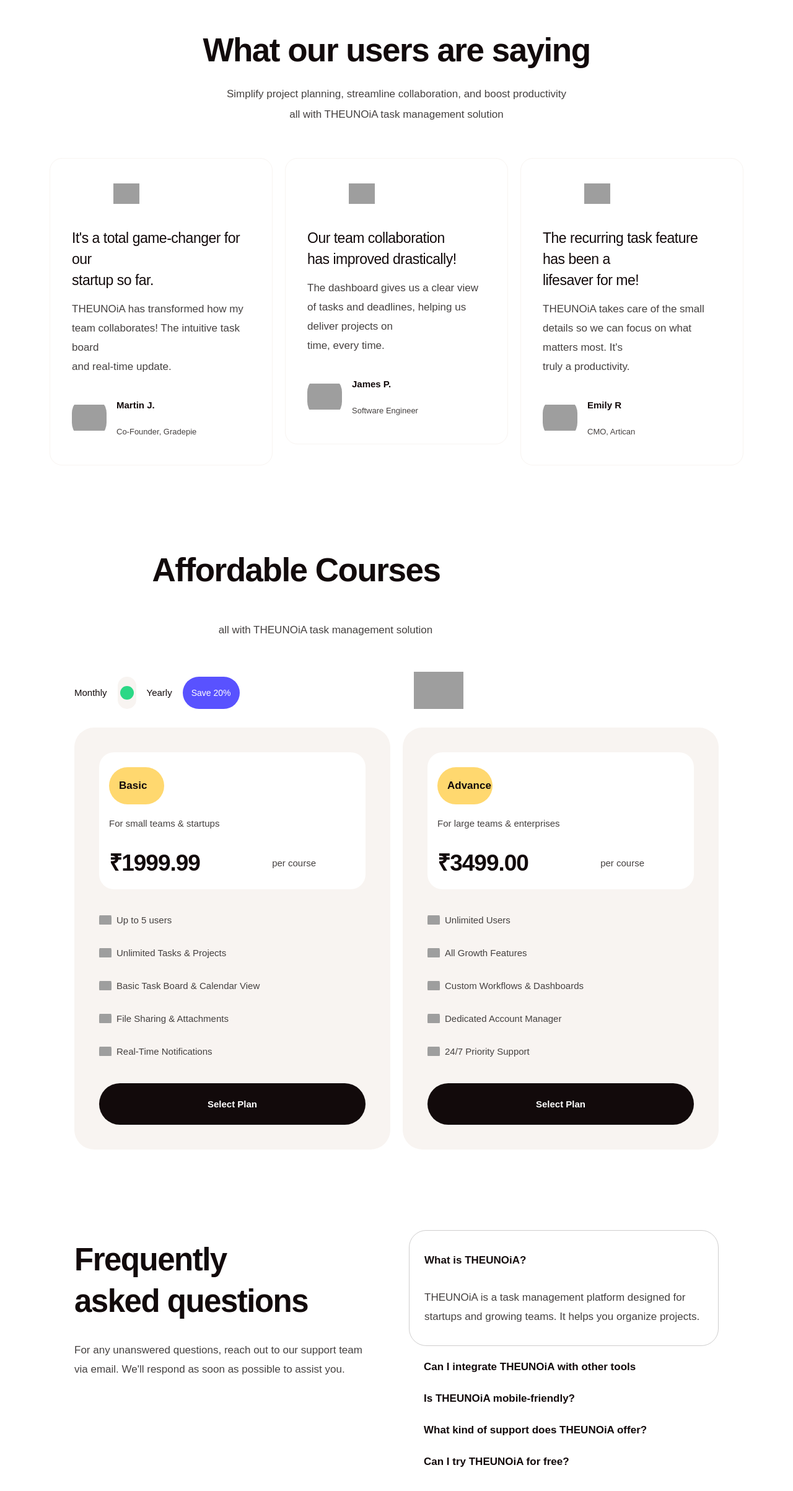
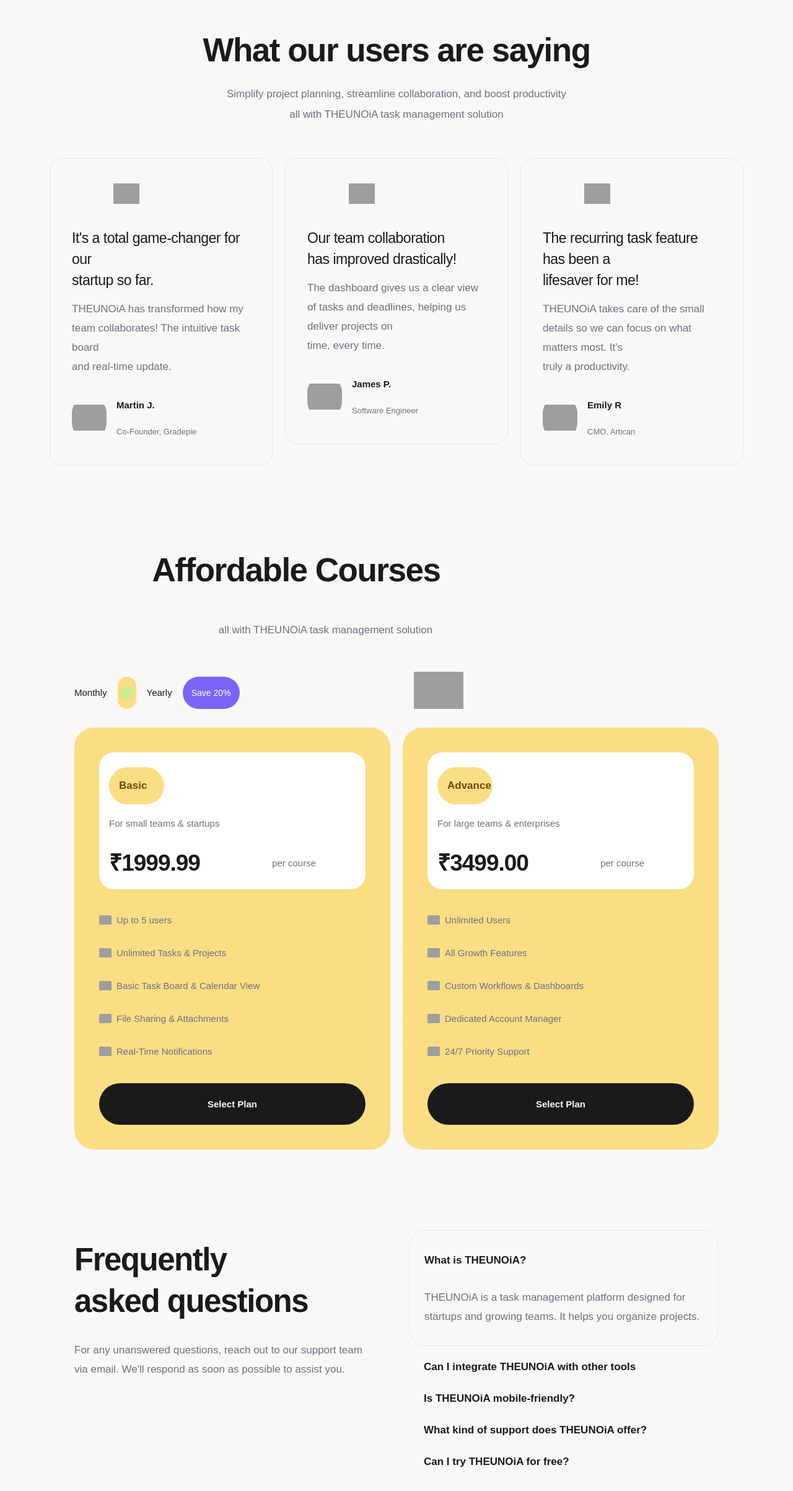
Before and after one commit to THEUNOiA-2025/theunoia, a React (Vite) app: page / in a window 1280 px wide. Shown: the part 7567-9973 px from the top of the page at 62% size. Built offline with nearby package versions, Linux system fonts and the light colour scheme; grey boxes are pictures that could not be loaded; the HTML template or start-up script is replaced by a standard one; a web font is replaced by a local one.

Commit message:
Revert landing page changes

```diff
--- a/src/components/FAQ.tsx
+++ b/src/components/FAQ.tsx
@@ -27,18 +27,18 @@ const FAQ = () => {
   ];
 
   return (
-    <section className="bg-white flex w-full flex-col items-center pt-[130px] px-20 max-md:max-w-full max-md:pt-[100px] max-md:px-5">
+    <section className="bg-background flex w-full flex-col items-center pt-[130px] px-20 max-md:max-w-full max-md:pt-[100px] max-md:px-5">
       <div className="z-10 mb-[-193px] w-[1200px] max-w-full max-md:mb-2.5">
         <div className="flex w-full flex-col items-stretch px-10 max-md:max-w-full max-md:px-5">
           <div className="max-md:max-w-full">
             <div className="gap-5 flex max-md:flex-col max-md:items-stretch">
               <div className="w-6/12 max-md:w-full max-md:ml-0">
                 <div className="flex flex-col items-stretch mt-3.5 max-md:max-w-full max-md:mt-10">
-                  <h2 className="text-[rgba(18,10,11,1)] text-[51px] font-bold leading-[67px] tracking-[-1.5px] max-md:text-[40px] max-md:leading-[58px]">
+                  <h2 className="text-foreground text-[51px] font-bold leading-[67px] tracking-[-1.5px] max-md:text-[40px] max-md:leading-[58px]">
                     Frequently <br />
                     asked questions
                   </h2>
-                  <p className="text-[rgba(69,65,64,1)] text-[17px] font-normal leading-[31px] mt-[30px] max-md:max-w-full">
+                  <p className="text-muted-foreground text-[17px] font-normal leading-[31px] mt-[30px] max-md:max-w-full">
                     For any unanswered questions, reach out to our support team <br />
                     via email. We'll respond as soon as possible to assist you.
                   </p>
@@ -47,15 +47,15 @@ const FAQ = () => {
               <div className="w-6/12 ml-5 max-md:w-full max-md:ml-0">
                 <div className="flex grow flex-col items-stretch text-[17px] max-md:max-w-full max-md:mt-10">
                   {faqs.map((faq, index) => (
-                    <div key={index} className={`${index === 0 ? 'border' : ''} flex flex-col items-stretch ${index === 0 ? 'px-6 py-[31px] rounded-2xl border-[rgba(18,10,11,0.2)] border-solid' : 'ml-6 mt-[17px]'} max-md:max-w-full ${index === 0 ? 'max-md:px-5' : 'max-md:ml-2.5'}`}>
+                    <div key={index} className={`${index === 0 ? 'border' : ''} flex flex-col items-stretch ${index === 0 ? 'px-6 py-[31px] rounded-2xl border-border' : 'ml-6 mt-[17px]'} max-md:max-w-full ${index === 0 ? 'max-md:px-5' : 'max-md:ml-2.5'}`}>
                       <button
                         onClick={() => setOpenFaq(openFaq === index ? -1 : index)}
-                        className="text-[rgba(18,10,11,1)] font-bold leading-loose text-left hover:text-gray-600 transition-colors"
+                        className="text-foreground font-bold leading-loose text-left hover:text-muted-foreground transition-colors"
                       >
                         {faq.question}
                       </button>
                       {openFaq === index && index === 0 && (
-                        <div className="text-[rgba(69,65,64,1)] font-normal leading-[31px] mt-[27px] max-md:max-w-full">
+                        <div className="text-muted-foreground font-normal leading-[31px] mt-[27px] max-md:max-w-full">
                           {faq.answer}
                         </div>
                       )}
@@ -65,19 +65,19 @@ const FAQ = () => {
               </div>
             </div>
           </div>
-          <div className="bg-[rgba(255,216,111,1)] w-full overflow-hidden mt-28 px-[67px] py-[50px] rounded-[40px] max-md:max-w-full max-md:mt-10 max-md:px-5">
+          <div className="bg-yellow w-full overflow-hidden mt-28 px-[67px] py-[50px] rounded-[40px] max-md:max-w-full max-md:mt-10 max-md:px-5">
             <div className="gap-5 flex max-md:flex-col max-md:items-stretch">
               <div className="w-6/12 max-md:w-full max-md:ml-0">
                 <div className="flex flex-col self-stretch font-bold my-auto max-md:max-w-full max-md:mt-10">
-                  <h2 className="text-[rgba(18,10,11,1)] text-[37px] leading-[52px] tracking-[-1px]">
+                  <h2 className="text-yellow-foreground text-[37px] leading-[52px] tracking-[-1px]">
                     Get You Work Done
                     <br />
                     within days, not weeks!
                   </h2>
-                  <p className="text-[rgba(69,65,64,1)] text-[17px] font-normal leading-[31px] self-stretch mt-[26px] max-md:max-w-full">
+                  <p className="text-yellow-foreground text-[17px] font-normal leading-[31px] self-stretch mt-[26px] max-md:max-w-full">
                     THEUNOiA is the ultimate SaaS & startup tool to help you get your work done, As well as skill up and get guaranteed Internships
                   </p>
-                  <button className="bg-[rgba(18,10,11,1)] flex flex-col overflow-hidden items-stretch text-[15px] text-white leading-loose justify-center mt-[38px] px-[30px] py-[18px] rounded-[100px] max-md:px-5 hover:bg-gray-800 transition-colors">
+                  <button className="bg-foreground flex flex-col overflow-hidden items-stretch text-[15px] text-background leading-loose justify-center mt-[38px] px-[30px] py-[18px] rounded-[100px] max-md:px-5 hover:opacity-90 transition-opacity">
                     Get This Template
                   </button>
                 </div>
--- a/src/components/Pricing.tsx
+++ b/src/components/Pricing.tsx
@@ -31,31 +31,31 @@ const Pricing = () => {
   ];
 
   return (
-    <section className="bg-white flex w-full flex-col items-center pt-[142px] px-20 max-md:max-w-full max-md:pt-[100px] max-md:px-5">
+    <section className="bg-background flex w-full flex-col items-center pt-[142px] px-20 max-md:max-w-full max-md:pt-[100px] max-md:px-5">
       <div className="flex w-[1040px] max-w-full flex-col items-stretch">
         <div className="flex w-[716px] max-w-full flex-col mr-[42px] max-md:mr-2.5">
-          <h2 className="text-[rgba(18,10,11,1)] text-[53px] font-bold leading-none tracking-[-1.5px] text-center max-md:max-w-full max-md:text-[40px]">
+          <h2 className="text-foreground text-[53px] font-bold leading-none tracking-[-1.5px] text-center max-md:max-w-full max-md:text-[40px]">
             Affordable Courses
           </h2>
-          <p className="text-[rgba(69,65,64,1)] text-[17px] font-normal leading-[31px] text-center ml-[95px] mt-[55px] max-md:ml-2.5 max-md:mt-10">
+          <p className="text-muted-foreground text-[17px] font-normal leading-[31px] text-center ml-[95px] mt-[55px] max-md:ml-2.5 max-md:mt-10">
             all with THEUNOiA task management solution
           </p>
           <div className="flex w-[628px] max-w-full items-stretch gap-5 flex-wrap justify-between mt-[52px] max-md:mt-10">
             <div className="flex items-stretch gap-[17px] mt-2">
-              <div className="text-[rgba(18,10,11,1)] text-[15px] font-medium leading-loose grow my-auto">
+              <div className="text-foreground text-[15px] font-medium leading-loose grow my-auto">
                 Monthly
               </div>
               <button
                 onClick={() => setIsYearly(!isYearly)}
-                className="bg-[rgba(248,244,241,1)] flex flex-col justify-center p-1 rounded-[500px]"
+                className="bg-secondary flex flex-col justify-center p-1 rounded-[500px]"
                 aria-label="Toggle pricing period"
               >
-                <div className={`w-[22px] h-[22px] rounded-[50px] transition-colors ${isYearly ? 'bg-[rgba(43,216,134,1)]' : 'bg-gray-400'}`} />
+                <div className={`w-[22px] h-[22px] rounded-[50px] transition-colors ${isYearly ? 'bg-green' : 'bg-muted'}`} />
               </button>
-              <div className="text-[rgba(18,10,11,1)] text-[15px] font-medium leading-loose my-auto">
+              <div className="text-foreground text-[15px] font-medium leading-loose my-auto">
                 Yearly
               </div>
-              <div className="bg-[rgba(89,82,255,1)] flex flex-col items-stretch text-sm text-white font-normal leading-loose justify-center px-3.5 py-[11px] rounded-[50px]">
+              <div className="bg-primary flex flex-col items-stretch text-sm text-primary-foreground font-normal leading-loose justify-center px-3.5 py-[11px] rounded-[50px]">
                 <div>Save 20%</div>
               </div>
             </div>
@@ -70,26 +70,26 @@ const Pricing = () => {
           <div className="gap-5 flex max-md:flex-col max-md:items-stretch">
             {plans.map((plan, index) => (
               <article key={index} className="w-6/12 max-md:w-full max-md:ml-0">
-                <div className="bg-[rgba(248,244,241,1)] flex w-full flex-col mx-auto p-10 rounded-[32px] max-md:max-w-full max-md:mt-10 max-md:px-5 hover-lift">
-                  <div className="bg-white self-stretch flex w-full flex-col overflow-hidden pl-4 pr-20 py-6 rounded-3xl max-md:pr-5">
-                    <div className="bg-[rgba(255,216,111,1)] flex w-[89px] flex-col text-[17px] text-[rgba(18,10,11,1)] font-bold whitespace-nowrap leading-loose justify-center px-4 py-[13px] rounded-[100px] max-md:pr-5">
+                <div className="bg-secondary flex w-full flex-col mx-auto p-10 rounded-[32px] max-md:max-w-full max-md:mt-10 max-md:px-5 hover-lift">
+                  <div className="bg-card self-stretch flex w-full flex-col overflow-hidden pl-4 pr-20 py-6 rounded-3xl max-md:pr-5">
+                    <div className="bg-yellow flex w-[89px] flex-col text-[17px] text-yellow-foreground font-bold whitespace-nowrap leading-loose justify-center px-4 py-[13px] rounded-[100px] max-md:pr-5">
                       <div>{plan.name}</div>
                     </div>
-                    <div className="text-[rgba(69,65,64,1)] text-[15px] font-medium leading-loose mt-4">
+                    <div className="text-muted-foreground text-[15px] font-medium leading-loose mt-4">
                       {plan.description}
                     </div>
                     <div className="flex items-stretch gap-1.5 mt-[30px]">
-                      <div className="text-[rgba(18,10,11,1)] text-[37px] font-bold leading-none tracking-[-1px] grow">
+                      <div className="text-foreground text-[37px] font-bold leading-none tracking-[-1px] grow">
                         {plan.price}
                       </div>
-                      <div className="text-[rgba(69,65,64,1)] text-[15px] font-medium leading-[27px] my-auto">
+                      <div className="text-muted-foreground text-[15px] font-medium leading-[27px] my-auto">
                         per course
                       </div>
                     </div>
                   </div>
                   <div className="mt-[35px] space-y-[23px]">
                     {plan.features.map((feature, featureIndex) => (
-                      <div key={featureIndex} className="flex items-stretch gap-2 text-[15px] text-[rgba(69,65,64,1)] font-medium leading-loose">
+                      <div key={featureIndex} className="flex items-stretch gap-2 text-[15px] text-muted-foreground font-medium leading-loose">
                         <img
                           src="https://api.builder.io/api/v1/image/assets/TEMP/170f0659d16144b9d3592ed92872205b55c43a75?placeholderIfAbsent=true"
                           alt="Check mark"
@@ -99,7 +99,7 @@ const Pricing = () => {
                       </div>
                     ))}
                   </div>
-                  <button className="bg-[rgba(18,10,11,1)] self-stretch flex flex-col overflow-hidden items-center text-[15px] text-white font-bold leading-[1.8] justify-center mt-9 px-[70px] py-5 rounded-[100px] max-md:px-5 hover:bg-gray-800 transition-colors">
+                  <button className="bg-foreground self-stretch flex flex-col overflow-hidden items-center text-[15px] text-background font-bold leading-[1.8] justify-center mt-9 px-[70px] py-5 rounded-[100px] max-md:px-5 hover:opacity-90 transition-opacity">
                     Select Plan
                   </button>
                 </div>
--- a/src/components/Testimonials.tsx
+++ b/src/components/Testimonials.tsx
@@ -29,34 +29,34 @@ const Testimonials = () => {
   ];
 
   return (
-    <section className="bg-white flex w-full flex-col overflow-hidden items-center pt-[142px] px-20 max-md:max-w-full max-md:pt-[100px] max-md:px-5">
+    <section className="bg-background flex w-full flex-col overflow-hidden items-center pt-[142px] px-20 max-md:max-w-full max-md:pt-[100px] max-md:px-5">
       <div className="flex w-[1200px] max-w-full flex-col items-center">
-        <h2 className="text-[rgba(18,10,11,1)] text-[53px] font-bold leading-none tracking-[-1.5px] text-center max-md:max-w-full max-md:text-[40px]">
+        <h2 className="text-foreground text-[53px] font-bold leading-none tracking-[-1.5px] text-center max-md:max-w-full max-md:text-[40px]">
           What our users are saying
         </h2>
-        <p className="text-[rgba(69,65,64,1)] text-[17px] font-normal leading-loose text-center mt-7 max-md:max-w-full">
+        <p className="text-muted-foreground text-[17px] font-normal leading-loose text-center mt-7 max-md:max-w-full">
           Simplify project planning, streamline collaboration, and boost productivity{" "}
         </p>
-        <p className="text-[rgba(69,65,64,1)] text-[17px] font-normal leading-[31px] text-center">
+        <p className="text-muted-foreground text-[17px] font-normal leading-[31px] text-center">
           all with THEUNOiA task management solution
         </p>
         <div className="self-stretch mt-[55px] max-md:max-w-full max-md:mt-10">
           <div className="gap-5 flex max-md:flex-col max-md:items-stretch">
             {testimonials.map((testimonial, index) => (
               <article key={index} className="w-[33%] max-md:w-full max-md:ml-0">
-                <div className="border flex w-full flex-col items-stretch px-[35px] py-10 rounded-[20px] border-[rgba(248,244,241,1)] border-solid max-md:mt-6 max-md:px-5 hover-lift">
+                <div className="border flex w-full flex-col items-stretch px-[35px] py-10 rounded-[20px] border-border max-md:mt-6 max-md:px-5 hover-lift">
                   <img
                     src={testimonial.rating}
                     alt="5 star rating"
                     className="aspect-[5.49] object-contain w-44 max-w-full"
                   />
-                  <h3 className="text-[rgba(18,10,11,1)] text-[23px] font-medium leading-[34px] tracking-[-0.5px] mt-[38px]">
+                  <h3 className="text-foreground text-[23px] font-medium leading-[34px] tracking-[-0.5px] mt-[38px]">
                     {testimonial.title.split(' ').map((word, i) => (
                       i < testimonial.title.split(' ').length - 3 ? word + ' ' :
                       i === testimonial.title.split(' ').length - 3 ? <><br key={i} />{word} </> : word + ' '
                     ))}
                   </h3>
-                  <p className="text-[rgba(69,65,64,1)] text-[17px] font-normal leading-[31px] mt-3.5 max-md:mr-[5px]">
+                  <p className="text-muted-foreground text-[17px] font-normal leading-[31px] mt-3.5 max-md:mr-[5px]">
                     {testimonial.content.split(' ').map((word, i) => (
                       i < testimonial.content.split(' ').length - 3 ? word + ' ' :
                       i === testimonial.content.split(' ').length - 3 ? <><br key={i} />{word} </> : word + ' '
@@ -69,10 +69,10 @@ const Testimonials = () => {
                       className="aspect-[1] object-contain w-14 shrink-0 rounded-[200px]"
                     />
                     <div className="flex flex-col items-stretch my-auto">
-                      <div className="text-[rgba(18,10,11,1)] text-[15px] font-bold leading-loose">
+                      <div className="text-foreground text-[15px] font-bold leading-loose">
                         {testimonial.name}
                       </div>
-                      <div className="text-[rgba(69,65,64,1)] text-[13px] font-medium leading-loose mt-[15px]">
+                      <div className="text-muted-foreground text-[13px] font-medium leading-loose mt-[15px]">
                         {testimonial.role}
                       </div>
                     </div>
```
